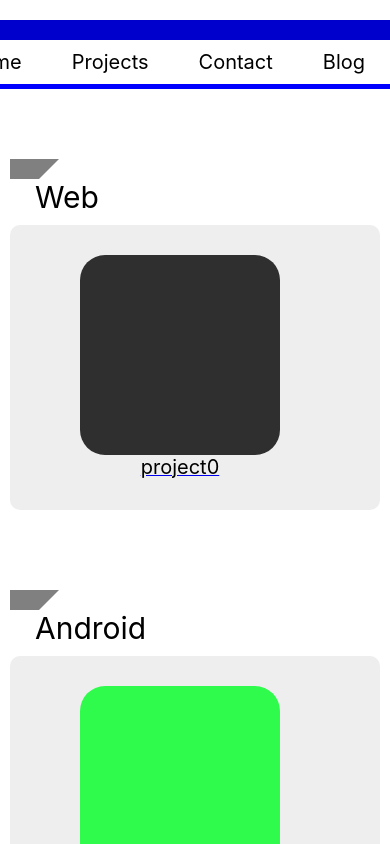
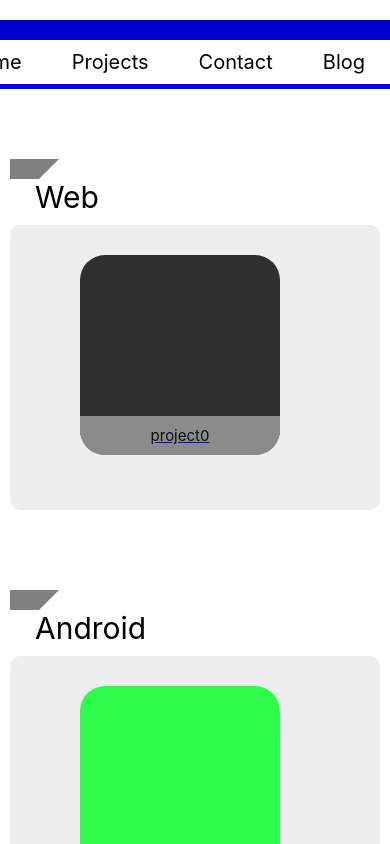
Before and after one commit to SKR301/SKR301.github.io, a React Native app: screen /projects in a window 390 px wide. Shown: the top 844 px of the page. Built offline with nearby package versions, Linux system fonts and the light colour scheme.

Commit message:
added project name on image

```diff
--- a/src/projects.js
+++ b/src/projects.js
@@ -54,12 +54,19 @@ export default function Projects() {
 	projectDet.map((element, index) => {
 		const projectInnerListToRender = [];
 		element.projectCardDet.map((innerElement, innerIndex) => {
+			let projectName = innerElement.name;
+			if(innerElement.name.length > 15){
+				projectName = projectName.substring(0,15)+'...';
+			}
+
 			projectInnerListToRender.push(
 				<View key={innerIndex} style={projects.projectCard}>
 					<Image source={innerElement.img} style={projects.projectImage}/>
 					{/* remove underline from link */}
-					{/* show project name on bottom 25% of image and overlay on hover and redirect to link on click  */}
-					<Link to={innerElement.projectLink}><Text style={projects.projectName}>{innerElement.name}</Text></Link>
+					{/* overlay on hover and redirect to link on click */}
+					<View style={projects.projectName}>
+						<Link to={innerElement.projectLink}><Text style={projects.projectNameText}>{projectName}</Text></Link>
+					</View>
 				</View>
 			);
 		});
@@ -133,8 +140,16 @@ const projects = StyleSheet.create({
 		opacity: 0.8,
 	},
 	projectName: {
-		fontSize: 20,
-		textAlign: 'center',
+		padding: 10,
+		marginTop: -39,
+		backgroundColor: '#aaa',
+		borderBottomLeftRadius: 25,
+		borderBottomRightRadius: 25,
+		opacity: 0.75,
+	},
+	projectNameText: {
+		fontSize: 15,
+		opacity: 1,
 	}
 
 
```
